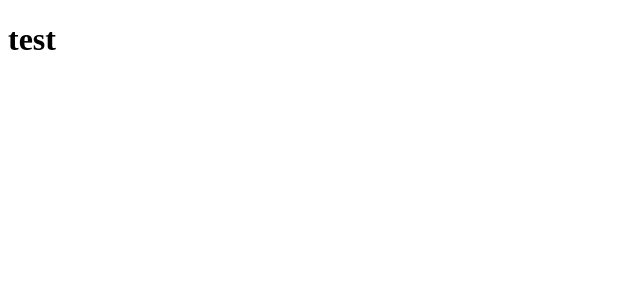
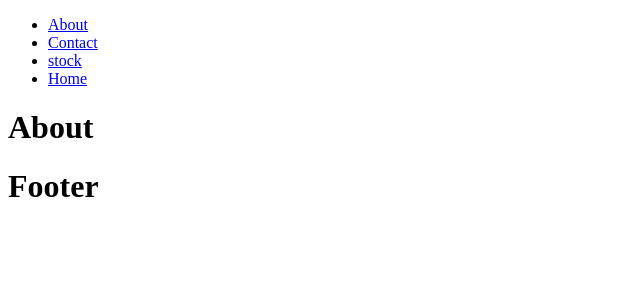
Before and after one commit to felipe1000cardozo/felipe1000cardozo-hotmail.com, a React (Create React App) app: page /about in a window 1280 px wide. Shown: the top 300 px of the page, without its empty margins (0-640 px from the left). Built offline with nearby package versions, Linux system fonts and the light colour scheme.

Commit message:
Created files, pages and routes

```diff
--- a/src/App.js
+++ b/src/App.js
@@ -1,11 +1,8 @@
 import React from "react";
+import Routes from "./routes";
 
 function App() {
-  return (
-    <div>
-      <h1>test</h1>
-    </div>
-  );
+  return <Routes />;
 }
 
 export default App;
--- /dev/null
+++ b/src/components/Footer/index.jsx
@@ -0,0 +1,11 @@
+import React from "react";
+
+const Footer = () => {
+  return (
+    <div>
+      <h1>Footer</h1>
+    </div>
+  );
+};
+
+export default Footer;
--- /dev/null
+++ b/src/components/Header/index.jsx
@@ -0,0 +1,25 @@
+import React from "react";
+import { Link } from "react-router-dom";
+
+const Header = () => {
+  return (
+    <div>
+      <ul>
+        <li>
+          <Link to={"/about"}>About</Link>
+        </li>
+        <li>
+          <Link to={"/contact"}>Contact</Link>
+        </li>
+        <li>
+          <Link to={"/stock"}>stock</Link>
+        </li>
+        <li>
+          <Link to={"/home"}>Home</Link>
+        </li>
+      </ul>
+    </div>
+  );
+};
+
+export default Header;
--- /dev/null
+++ b/src/pages/About/index.jsx
@@ -0,0 +1,11 @@
+import React from "react";
+
+const About = () => {
+  return (
+    <div>
+      <h1>About</h1>
+    </div>
+  );
+};
+
+export default About;
--- /dev/null
+++ b/src/pages/AdminPainel/index.jsx
@@ -0,0 +1,11 @@
+import React from "react";
+
+const AdminPainel = () => {
+  return (
+    <div>
+      <h1>Admin Painel</h1>
+    </div>
+  );
+};
+
+export default AdminPainel;
--- /dev/null
+++ b/src/pages/Contact/index.jsx
@@ -0,0 +1,11 @@
+import React from "react";
+
+const Contact = () => {
+  return (
+    <div>
+      <h1>Contact</h1>
+    </div>
+  );
+};
+
+export default Contact;
--- /dev/null
+++ b/src/pages/Home/index.jsx
@@ -0,0 +1,11 @@
+import React from "react";
+
+const Home = () => {
+  return (
+    <div>
+      <h1>Home</h1>
+    </div>
+  );
+};
+
+export default Home;
--- /dev/null
+++ b/src/pages/Stock/index.jsx
@@ -0,0 +1,11 @@
+import React from "react";
+
+const Stock = () => {
+  return (
+    <div>
+      <h1>Stock</h1>
+    </div>
+  );
+};
+
+export default Stock;
--- /dev/null
+++ b/src/routes.js
@@ -0,0 +1,28 @@
+import React from "react";
+import { BrowserRouter, Switch, Route } from "react-router-dom";
+
+import Header from "./components/Header";
+import Footer from "./components/Footer";
+import Home from "./pages/Home";
+import About from "./pages/About";
+import Contact from "./pages/Contact";
+import Stock from "./pages/Stock";
+import AdminPainel from "./pages/AdminPainel";
+
+const Routes = () => {
+  return (
+    <BrowserRouter>
+      <Header />
+      <Switch>
+        <Route exact path="/" component={Home} />
+        <Route exact path="/about" component={About} />
+        <Route exact path="/contact" component={Contact} />
+        <Route exact path="/stock" component={Stock} />
+        <Route exact path="/admin" component={AdminPainel} />
+      </Switch>
+      <Footer />
+    </BrowserRouter>
+  );
+};
+
+export default Routes;
```
